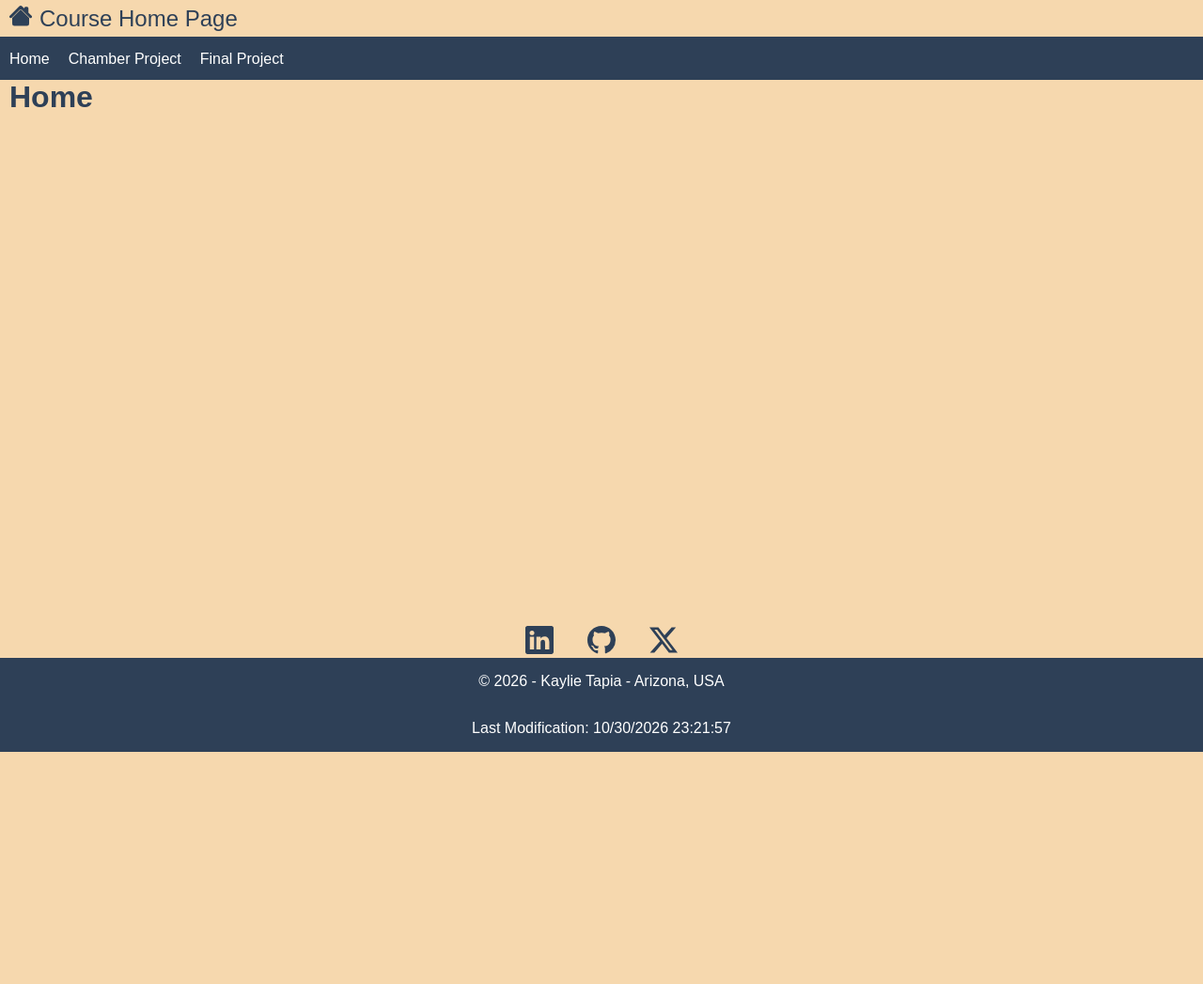
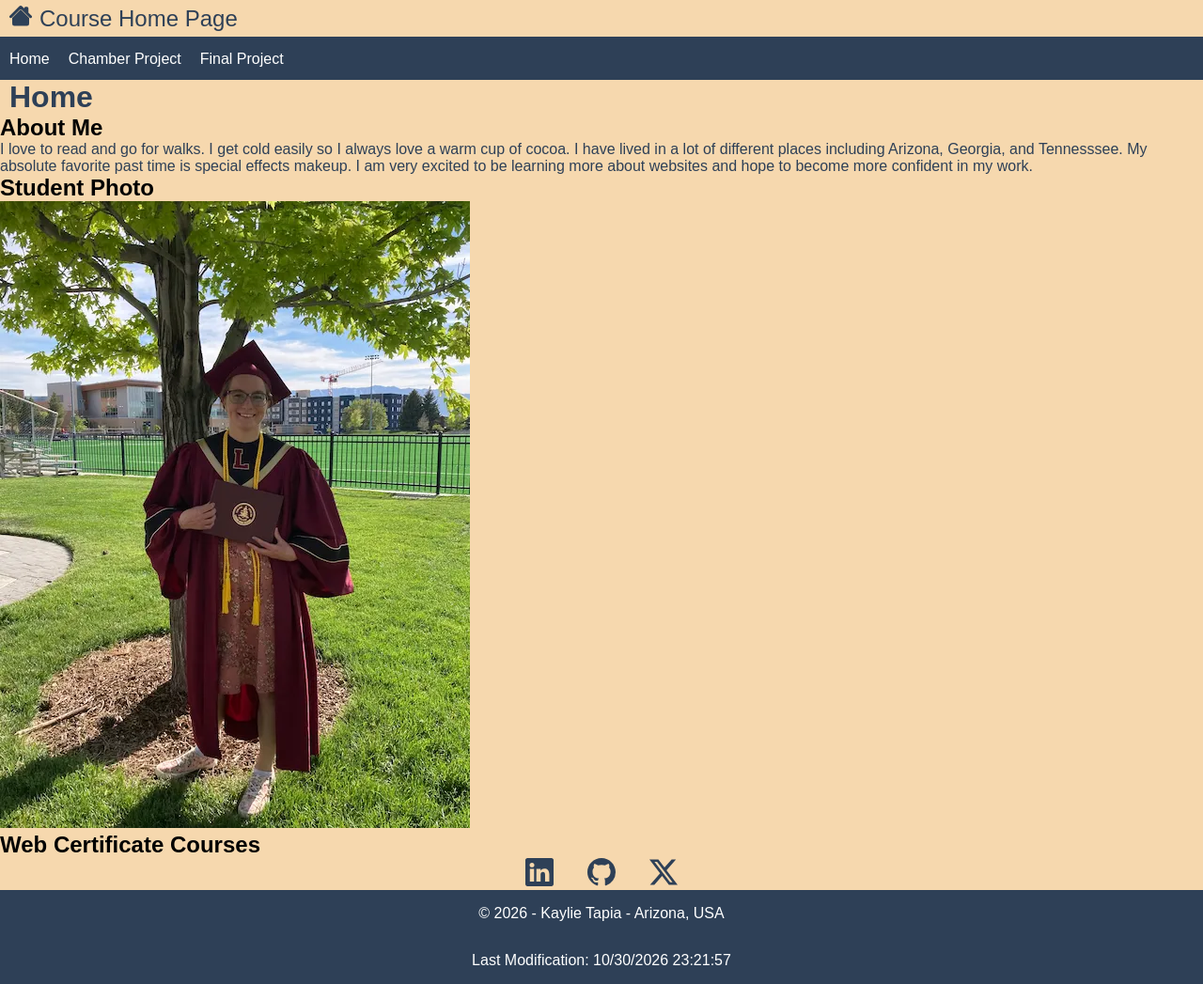
Before and after one commit to KaylieT2025/wdd231, a plain HTML site: page index.html in a window 1280 px wide. Shown: the whole page at 94% size. Before the commit the page ends 800 px from the top, so only its background shows below. Drawn offline with Linux system fonts and the light colour scheme; a web font is replaced by a local one.

Commit message:
Updated meta desription, added main content, and added student picture.

```diff
--- a/index.html
+++ b/index.html
@@ -5,7 +5,7 @@
     <meta charset="UTF-8">
     <meta name="viewport" content="width=device-width, initial-scale=1.0">
     <meta name="author" content="Kaylie Tapia">
-    <meta name="description" content="A home page for week one for web development.">
+    <meta name="description" content="A home page for week one for web development. Includes links to other projects and information about the student.">
     <title>Home Page</title>
     <!--Stylesheets, scripts, and google font.-->
     <link rel="stylesheet" href="styles/index.css">
@@ -37,6 +37,27 @@
 
     <main>
         <h1>Home</h1>
+
+        <section class="about-me">
+            <h2>About Me</h2>
+            <p>I love to read and go for walks. I get cold easily so I always love a warm cup of cocoa.
+            I have lived in a lot of different places including Arizona, Georgia, and Tennesssee. My absolute favorite
+            past time is special effects makeup. I am very excited to be learning more about websites and hope to
+            become more confident in my work.
+            </p>
+        </section>
+
+        <section class="student-photo">
+
+            <h2>Student Photo</h2>
+            <img src="images/student-photo.webp" alt="Image of Kaylie Tapia at high school graduation.">
+        </section>
+
+        <section>
+            <h2>Web Certificate Courses</h2>
+        </section>
+
+
     </main>
 
     <footer>
```
Also changed, not shown: images/student-photo.webp (added).
